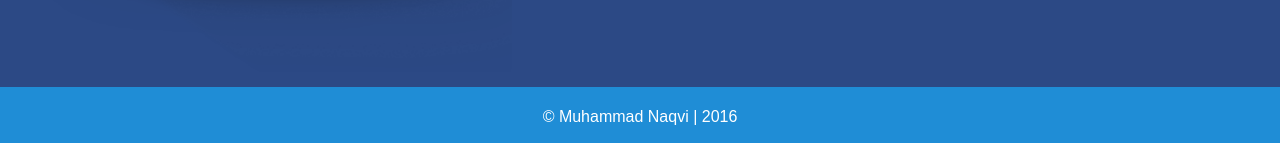
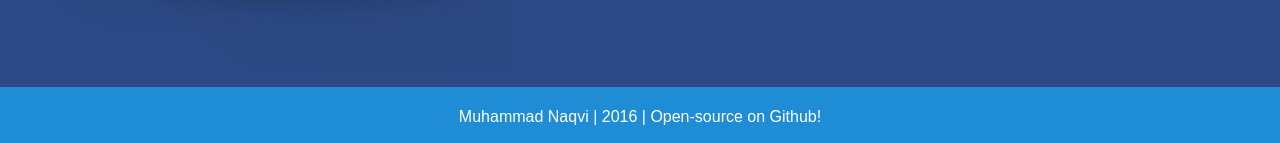
Before and after one commit to monaqvi/monaqvi.github.io, a Jekyll site: the page built from index.html, in a window 1280 px wide. Shown: the part 4545-4688 px from the top of the page. Built offline with Jekyll 4.4.1, drawn with Linux system fonts in a browser that asks for light colours; nearby versions of some CDN libraries.

Commit message:
Footer copyright -> open source

```diff
--- a/assets/css/main.css
+++ b/assets/css/main.css
@@ -26,6 +26,7 @@ label {
 
 a {
   text-decoration: none;
+  color: white;
 }
 
 span.lived {
--- a/index.html
+++ b/index.html
@@ -189,6 +189,6 @@
       </div>
     </div>
   </div>
-  <footer class="ribbon l-box is-center">&copy; Muhammad Naqvi | 2016</footer>
+  <footer class="ribbon l-box is-center">Muhammad Naqvi | 2016 | <a href="https://github.com/monaqvi/monaqvi.github.io">Open-source on Github!</a></footer>
 </main>
 <script type="text/javascript" src="/assets/js/typewriter.js"></script>
```
Also changed, not shown: assets/css/main.min.css.
